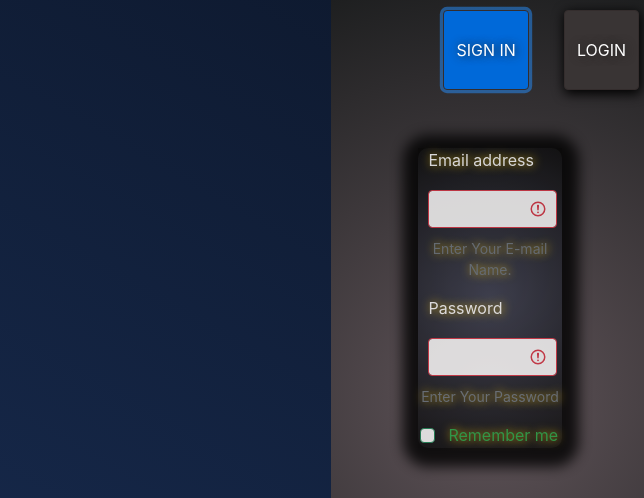
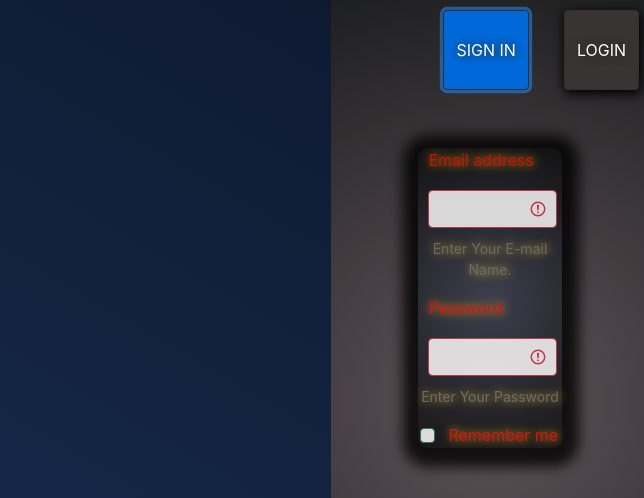
Before and after one commit to SergeyGetman/JS_Ninja, a website built with webpack: page src/logik/autorized/formreg.html in a window 1280 px wide. Both pictures are taken after a click on the button "SIGN IN". Shown: the top 498 px of the page, 0-644 px from the left. Built offline with nearby package versions, Linux system fonts and the light colour scheme.

Commit message:
fix form validete

```diff
--- a/src/logik/autorized/formreg.html
+++ b/src/logik/autorized/formreg.html
@@ -5,7 +5,7 @@
   <meta charset="UTF-8" />
   <meta name="viewport" content="width=device-width, initial-scale=1.0" />
 
-  <link rel="icon" type="image/x-icon" href="../statik/images/rediance_sec.jpg" />
+  <link rel="icon" type="image/x-icon" href="../../statik/images/rediance_sec.jpg" />
 
 
   <script src="https://ajax.googleapis.com/ajax/libs/jquery/3.5.1/jquery.min.js"></script>
@@ -56,7 +56,7 @@
         </div>
         <div class="mb-3 form-check">
           <input type="checkbox" class="form-check-input" id="chekboxId" />
-          <label class="form-check-label" for="exampleCheck1">Remember me</label>
+          <label class="form-check-label" for="exampleCheck1" id="invalidCheck">Remember me</label>
         </div>
       </form>
     </div>
--- a/src/logik/autorized/script.js
+++ b/src/logik/autorized/script.js
@@ -13,10 +13,20 @@ const updateFormData = {
 let checkValidState = false;
 
 document.addEventListener('DOMContentLoaded', () => {
+	const { nickName, password } = MOCK_DATA.entered;
+
 	const submitBtn = document.getElementById('submitBtn');
 	const loginBtn = document.getElementById('loginBtn');
 
-	submitBtn.addEventListener('click', getFormData);
+	submitBtn.addEventListener('click', function(ev) {
+		if (ev) {
+			const checkLabelStatus = document.getElementById('invalidCheck');
+			if (checkLabelStatus && checkLabelStatus) {
+				checkLabelStatus.style.color = 'red';
+				getFormData();
+			}
+		}
+	});
 	loginBtn.addEventListener('click', signIn);
 });
 
@@ -44,8 +54,6 @@ function getFormData() {
 					labelS[i].classList.add('error-handler');
 				}
 			}
-
-			// form.requestSubmit();
 		});
 		updateFormData.nickName = form.elements.emailID.value;
 		updateFormData.password = form.elements.passwordID.value;
@@ -53,6 +61,7 @@ function getFormData() {
 
 		if (!updateFormData.nickName && !updateFormData.password) {
 			form.checkValidity();
+			form.classList.add('error-handler');
 			form.classList.add('was-validated');
 		}
 
@@ -80,7 +89,6 @@ const hideForm = () => {
 };
 
 const { header } = MOCK_DATA;
-console.log('header', header);
 
 window.getFormData = getFormData;
 window.signIn = signIn;
--- a/src/logik/lessons/lessons.js
+++ b/src/logik/lessons/lessons.js
@@ -48,7 +48,7 @@ function showContentHeader(data) {
 	data.map((el, idx) => {
 		const someDiv = document.createElement('div');
 		someDiv.textContent = el.title;
-		someDiv.className = `${el.className} hover-block`; // добавляем hover-класс
+		someDiv.className = `${el.className} hover-block`;
 		someDiv.dataset.active = idx;
 		headerBlock.appendChild(someDiv);
 	});
--- a/src/logik/mock/mockData.js
+++ b/src/logik/mock/mockData.js
@@ -28,6 +28,12 @@ const dataGeneral = {
 	]
 };
 
+const enterdMock = {
+	nickName: 'admin@admin.com',
+	password: '12345'
+};
+
 export const MOCK_DATA = {
-	header: dataGeneral
+	header: dataGeneral,
+	entered: enterdMock
 };
```
